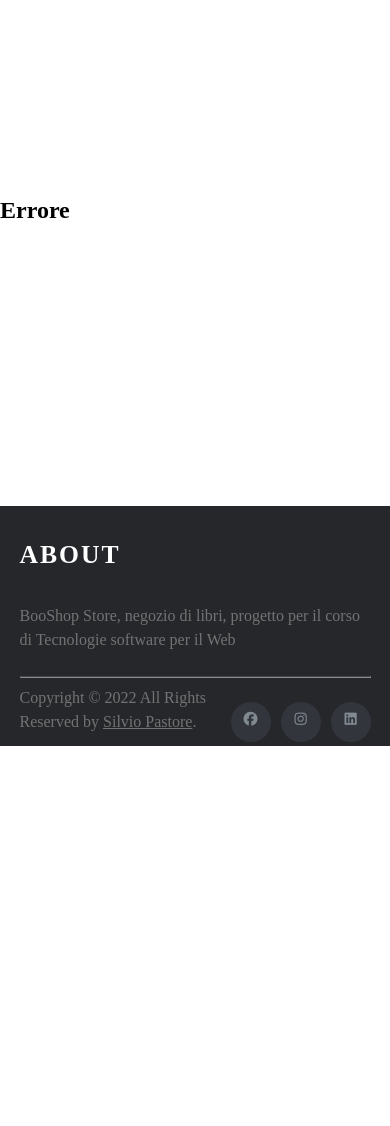
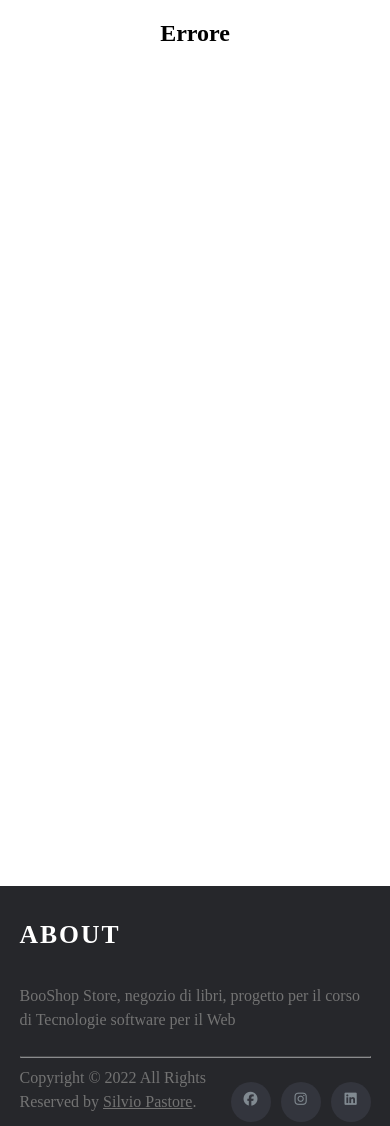
Before and after one commit to IlSelva/BookStore2_TSW, a Java web app: template src/main/webapp/WEB-INF/jsp/error.jsp in a window 390 px wide. Shown: the part 63-1189 px from the top of the page. Before the commit the page ends 809 px from the top, so only its background shows below. Run offline with Tomcat 11, a stand-in JSP engine, Linux system fonts and the light colour scheme; the template is opened without the code that fills it: most values are stand-ins (such as "Sample title", 1, 10 or a date in 2020); some libraries are stand-ins or nearby versions.

Commit message:
added media queries for page content height

```diff
--- a/src/main/webapp/WEB-INF/css/general.css
+++ b/src/main/webapp/WEB-INF/css/general.css
@@ -10,6 +10,7 @@
 
 .page-content {
   width: 100%;
+  min-height: 95vh;
   margin-bottom: 10vh;
 }
 
@@ -28,7 +29,23 @@
 }
 
 .message{
-  min-height: 50%;
+  display: flex;
   justify-content: center;
   align-content: center;
 }
+
+/* Small devices (landscape phones, 576px and down) */
+@media (max-width: 576px) {
+}
+
+@media (min-width: 577px) and (max-width: 1280px){
+  .page-content {
+    min-height: 50vh;
+  }
+}
+/* Extra large screens, TV */
+@media (min-width: 1281px) and (max-width: 1920px) {
+  .page-content {
+    min-height: 65vh;
+  }
+}
```
